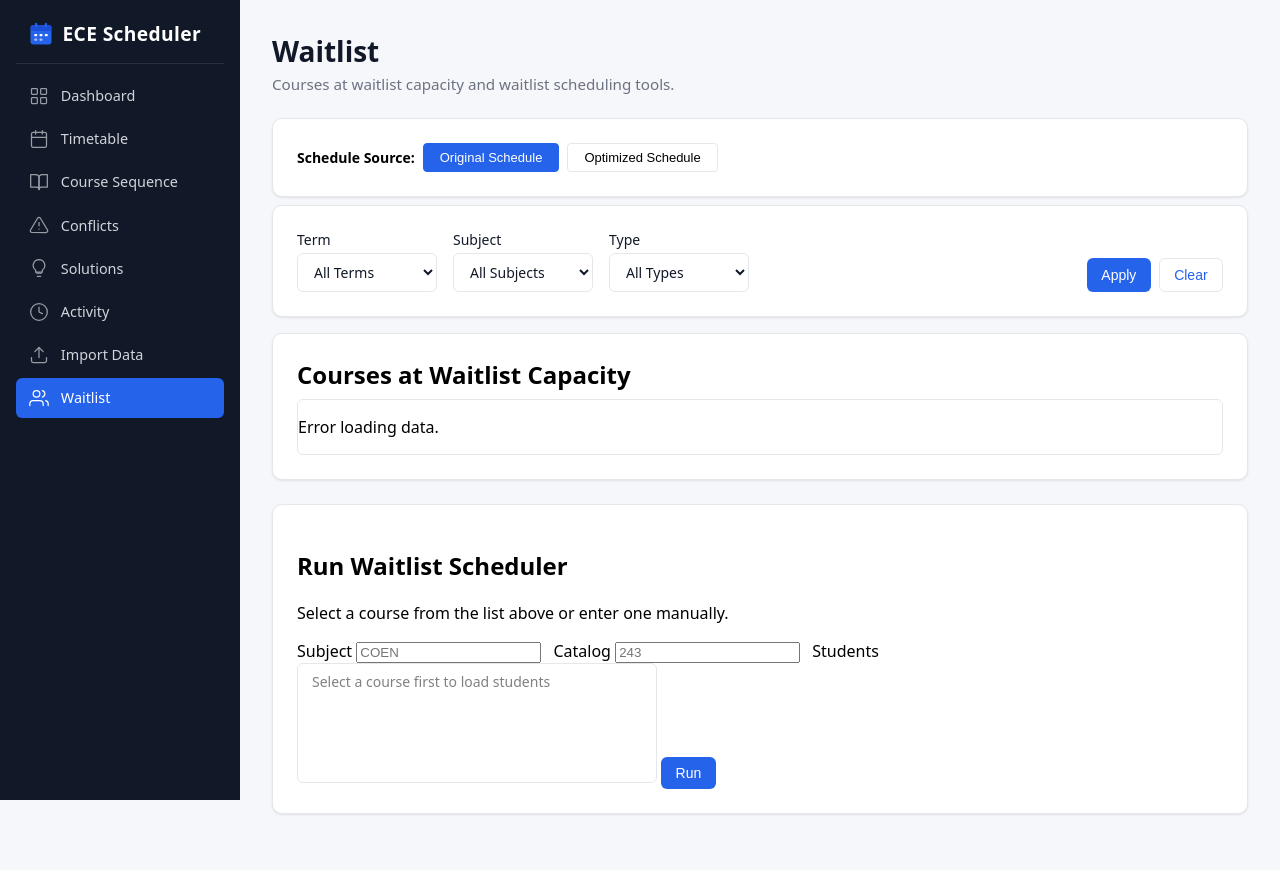
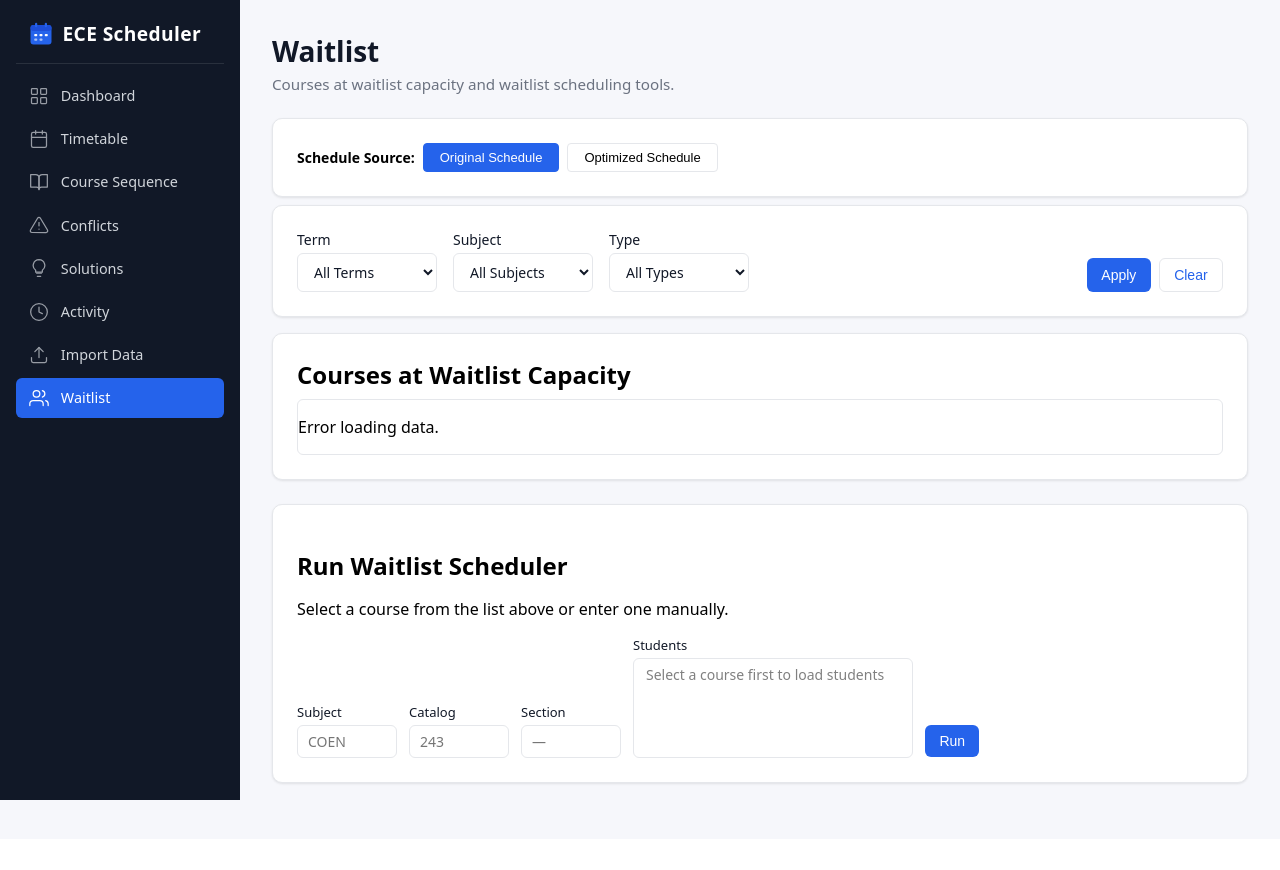
Before and after one commit to CelinZiad/490-10-Classes-Scheduler, a Flask app: page /waitlist in a window 1280 px wide. After the commit the page ends 800 px from the top, so only its background shows below. Run offline with Flask 3, Linux system fonts and the light colour scheme; data that the repository does not hold is empty; some libraries are stand-ins or nearby versions.

Commit message:
fix: improve waitlist UI consistency and show lab section
- Replace inline styles with proper CSS classes (waitlist.css)
- Add Section field to the scheduler form, populated on Process click
- Show section label in results heading
- Use design-system-consistent form layout with labeled groups

```diff
--- /dev/null
+++ b/static/css/waitlist.css
@@ -0,0 +1,111 @@
+/* waitlist.html page-specific styles */
+
+.wl-section-header {
+  display: flex;
+  justify-content: space-between;
+  align-items: center;
+  margin-bottom: 8px;
+}
+
+.wl-section-header h2 {
+  margin: 0;
+}
+
+.wl-row-count {
+  font-size: 0.875rem;
+  color: #6b7280;
+}
+
+.wl-table-container {
+  max-height: 520px;
+  overflow-y: auto;
+  border: 1px solid var(--border-color);
+  border-radius: 6px;
+}
+
+/* Scheduler form */
+.wl-scheduler-card .page-desc {
+  margin: -0.25rem 0 1rem;
+}
+
+.wl-form-row {
+  display: flex;
+  gap: 12px;
+  align-items: flex-end;
+  flex-wrap: wrap;
+}
+
+.wl-form-group {
+  display: flex;
+  flex-direction: column;
+  gap: 4px;
+}
+
+.wl-form-group label {
+  font-size: 0.8125rem;
+  font-weight: 500;
+  color: var(--text-primary);
+}
+
+.wl-form-group input[type="text"],
+.wl-form-group select {
+  padding: 6px 10px;
+  border: 1px solid var(--border-color);
+  border-radius: 6px;
+  font-size: 0.875rem;
+}
+
+.wl-form-group input[type="text"] {
+  width: 100px;
+}
+
+.wl-section-readonly {
+  background: #f3f4f6;
+  color: #6b7280;
+  cursor: default;
+  width: 80px;
+}
+
+.wl-form-group-students select {
+  width: 280px;
+  min-height: 100px;
+}
+
+.wl-form-group-action {
+  padding-bottom: 1px;
+}
+
+/* Results */
+.wl-result {
+  margin-top: 12px;
+  display: none;
+}
+
+.wl-result:not(:empty) {
+  display: block;
+}
+
+/* Students panel */
+.wl-students-panel {
+  margin-top: 16px;
+  display: none;
+}
+
+.wl-students-list {
+  max-height: 240px;
+  overflow-y: auto;
+  border: 1px solid var(--border-color);
+  border-radius: 6px;
+  padding: 8px;
+}
+
+.wl-students-list label {
+  display: flex;
+  gap: 8px;
+  align-items: center;
+  padding: 6px 4px;
+}
+
+.wl-add-btn {
+  margin-top: 8px;
+}
--- a/static/js/waitlist.js
+++ b/static/js/waitlist.js
@@ -63,7 +63,7 @@ async function loadWaitlistStats(){
     const tbody = document.createElement('tbody');
     data.forEach(r=>{
       const tr = document.createElement('tr');
-      tr.innerHTML = `<td>${r.subject}</td><td>${r.catalog}</td><td>${r.section||''}</td><td>${r.component||''}</td><td>${r.waitlist}</td><td>${r.waitlistCapacity}</td><td>${r.currentEnrollment}</td><td>${r.enrollmentCapacity}</td><td><button class="btn btn-ghost" data-subject="${r.subject}" data-catalog="${r.catalog}">Process</button></td>`;
+      tr.innerHTML = `<td>${r.subject}</td><td>${r.catalog}</td><td>${r.section||''}</td><td>${r.component||''}</td><td>${r.waitlist}</td><td>${r.waitlistCapacity}</td><td>${r.currentEnrollment}</td><td>${r.enrollmentCapacity}</td><td><button class="btn btn-ghost" data-subject="${r.subject}" data-catalog="${r.catalog}" data-section="${r.section||''}">Process</button></td>`;
       tbody.appendChild(tr);
     });
     table.appendChild(tbody);
@@ -74,8 +74,10 @@ async function loadWaitlistStats(){
       b.addEventListener('click', ()=>{
         const subject = b.dataset.subject;
         const catalog = b.dataset.catalog;
+        const section = b.dataset.section || '';
         document.getElementById('wl-subject').value = subject;
         document.getElementById('wl-catalog').value = catalog;
+        document.getElementById('wl-section-display').value = section || '—';
         loadStudentsDropdown(subject, catalog);
       });
     });
@@ -97,21 +99,21 @@ async function runWaitlist(){
   const students = getSelectedStudents();
   const resultEl = document.getElementById('wl-result');
   resultEl.style.display = 'none';
-  resultEl.innerHTML = '';
+  resultEl.textContent = '';
 
   if(!subject || !catalog){
-    resultEl.style.display = '';
+    resultEl.style.display = 'block';
     resultEl.innerHTML = '<p class="status status-warning">Enter subject and catalog.</p>';
     return;
   }
   if(!students.length){
-    resultEl.style.display = '';
+    resultEl.style.display = 'block';
     resultEl.innerHTML = '<p class="status status-warning">Select at least one student.</p>';
     return;
   }
 
   resultEl.innerHTML = '<p>Running algorithm...</p>';
-  resultEl.style.display = '';
+  resultEl.style.display = 'block';
 
   try{
     const controller = new AbortController();
@@ -138,7 +140,8 @@ async function runWaitlist(){
       return;
     }
 
-    let html = '<h3>Proposed Lab Slots</h3>';
+    const sectionLabel = document.getElementById('wl-section-display').value;
+    let html = `<h3>Proposed Lab Slots${sectionLabel && sectionLabel !== '—' ? ' — Section ' + sectionLabel : ''}</h3>`;
     if(!data.results || data.results.length === 0){
       html += '<p>No available slots found.</p>';
     } else {
--- a/templates/waitlist.html
+++ b/templates/waitlist.html
@@ -1,6 +1,10 @@
 {% extends "base.html" %}
 
 {% block title %}Waitlist Management{% endblock %}
+
+{% block extra_css %}
+<link rel="stylesheet" href="{{ url_for('static', filename='css/waitlist.css') }}">
+{% endblock %}
 
 {% block content %}
 <header class="page-header">
@@ -44,42 +48,56 @@
 </div>
 
 <section class="card">
-  <div style="display:flex; justify-content:space-between; align-items:center; margin-bottom:8px;">
-    <h2 style="margin:0;">Courses at Waitlist Capacity</h2>
-    <span id="wl-row-count" style="font-size:0.875rem; color:#6b7280;"></span>
+  <div class="wl-section-header">
+    <h2>Courses at Waitlist Capacity</h2>
+    <span id="wl-row-count" class="wl-row-count"></span>
   </div>
-  <div id="waitlist-table-container" style="max-height:520px; overflow-y:auto; border:1px solid #e5e7eb; border-radius:6px;">Loading...</div>
+  <div id="waitlist-table-container" class="wl-table-container">Loading...</div>
 </section>
 
-<section class="card" style="margin-top:12px;">
+<section class="card wl-scheduler-card">
   <h2>Run Waitlist Scheduler</h2>
-  <p>Select a course from the list above or enter one manually.</p>
-  <form id="waitlist-form">
-    <label>Subject</label>
-    <input id="wl-subject" name="subject" placeholder="COEN" style="margin-right:8px;" />
-    <label>Catalog</label>
-    <input id="wl-catalog" name="catalog" placeholder="243" style="margin-right:8px;" />
-    <label>Students</label>
-    <select id="wl-students" name="students" multiple style="width:360px; min-height:120px; display:inline-block;">
-      <option disabled>Select a course first to load students</option>
-    </select>
-    <button id="wl-run" class="btn btn-primary" type="button">Run</button>
+  <p class="page-desc">Select a course from the list above or enter one manually.</p>
+
+  <form id="waitlist-form" class="wl-form">
+    <div class="wl-form-row">
+      <div class="wl-form-group">
+        <label for="wl-subject">Subject</label>
+        <input id="wl-subject" name="subject" type="text" placeholder="COEN">
+      </div>
+      <div class="wl-form-group">
+        <label for="wl-catalog">Catalog</label>
+        <input id="wl-catalog" name="catalog" type="text" placeholder="243">
+      </div>
+      <div class="wl-form-group">
+        <label for="wl-section-display">Section</label>
+        <input id="wl-section-display" type="text" readonly placeholder="—" class="wl-section-readonly">
+      </div>
+      <div class="wl-form-group wl-form-group-students">
+        <label for="wl-students">Students</label>
+        <select id="wl-students" name="students" multiple>
+          <option disabled>Select a course first to load students</option>
+        </select>
+      </div>
+      <div class="wl-form-group wl-form-group-action">
+        <button id="wl-run" class="btn btn-primary" type="button">Run</button>
+      </div>
+    </div>
   </form>
 
-  <div id="wl-result" style="margin-top:12px; display:none;"></div>
+  <div id="wl-result" class="wl-result"></div>
 
-  <div id="wl-students-panel" style="margin-top:12px; display:none;">
+  <div id="wl-students-panel" class="wl-students-panel">
     <h3>Candidate Students</h3>
-    <div id="wl-students-list" style="max-height:240px; overflow:auto; border:1px solid #e5e7eb; padding:8px;"></div>
-    <p style="margin-top:8px;"><button id="wl-add-selected" class="btn btn-primary" type="button">Add selected to input</button></p>
+    <div id="wl-students-list" class="wl-students-list"></div>
+    <button id="wl-add-selected" class="btn btn-primary wl-add-btn" type="button">Add selected to input</button>
   </div>
 </section>
 
-<!-- Simple modal for course selection (used by JS) -->
-<div id="wl-modal" class="modal" style="display:none;">
+<div id="wl-modal" class="modal hidden">
   <div class="modal-backdrop"></div>
   <div class="modal-content">
-    <button class="modal-close" onclick="document.getElementById('wl-modal').style.display='none'">&times;</button>
+    <button class="modal-close" onclick="document.getElementById('wl-modal').classList.add('hidden')">&times;</button>
     <div id="wl-modal-body"></div>
   </div>
 </div>
```
